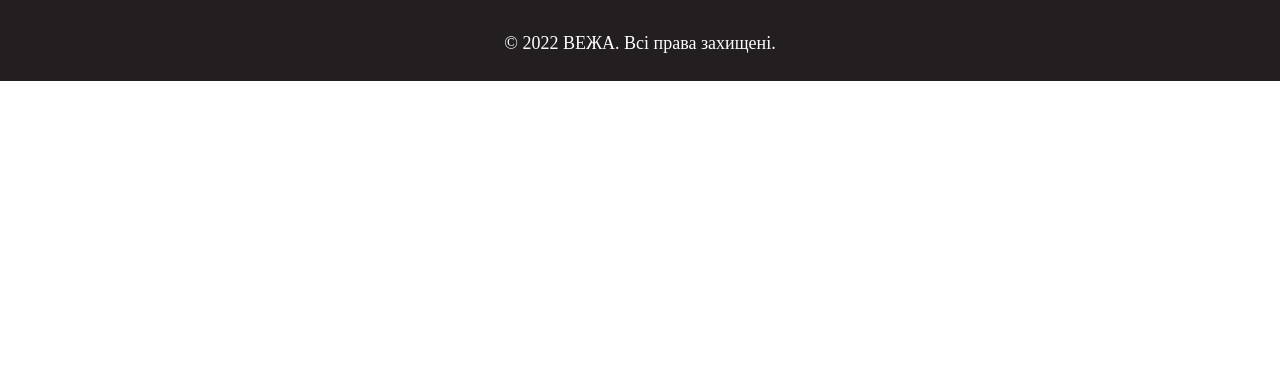
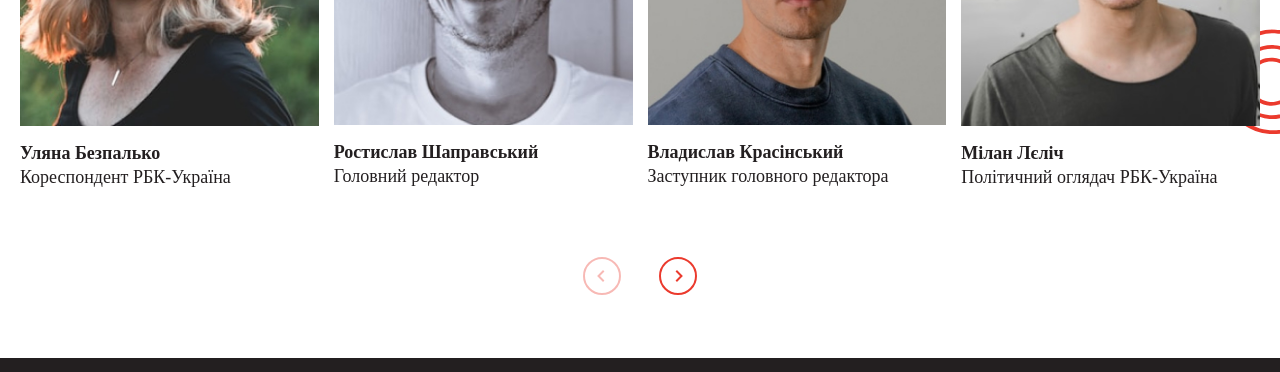
Before and after one commit to petro2442first/vezha_static, a plain HTML site: page about.html in a window 1280 px wide. Shown: the part 2629-3001 px from the top of the page. Before the commit the page ends 2710 px from the top, so only its background shows below. Drawn offline with nearby package versions, Linux system fonts and the light colour scheme; a web font is replaced by a local one.

Commit message:
uncomment authors slider for all pages

```diff
--- a/about.html
+++ b/about.html
@@ -304,7 +304,7 @@
           <div class="sticky-overlay"></div>
         </aside>
       </div>
-      <!-- <div class="authors">
+      <div class="authors">
         <h2 class="authors__title">Члени ЦГА “ВЕЖА”</h2>
         <div class="authors__list">
           <div class="swiper">
@@ -398,7 +398,7 @@
             <div class="swiper-button-next"></div>
           </div>
         </div>
-      </div> -->
+      </div>
     </main>
     <footer class="footer">
       <div class="footer__container">
```
Also changed, not shown: authors.html (+0 -95 lines), contacts.html (+2 -2 lines), ratings.html (+2 -2 lines), single.html (+2 -2 lines).
